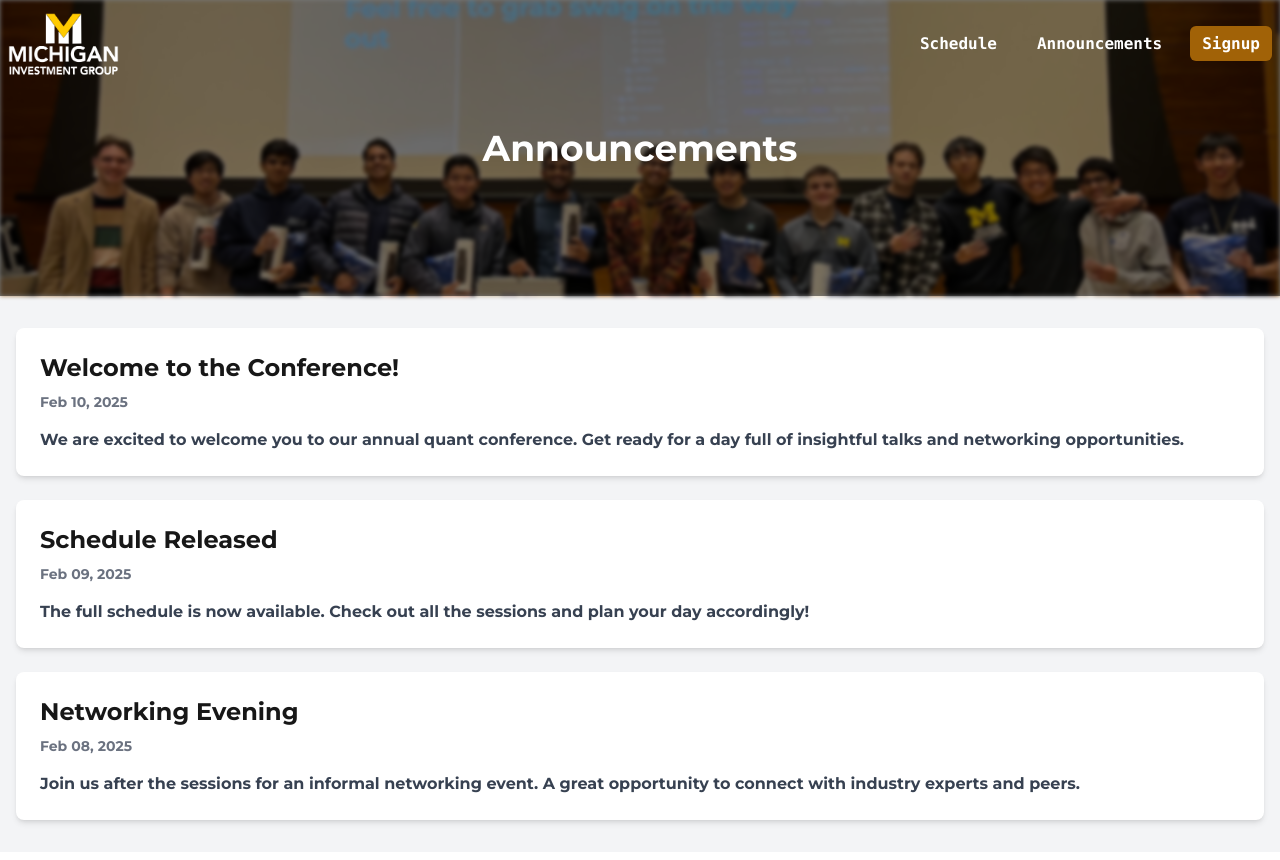
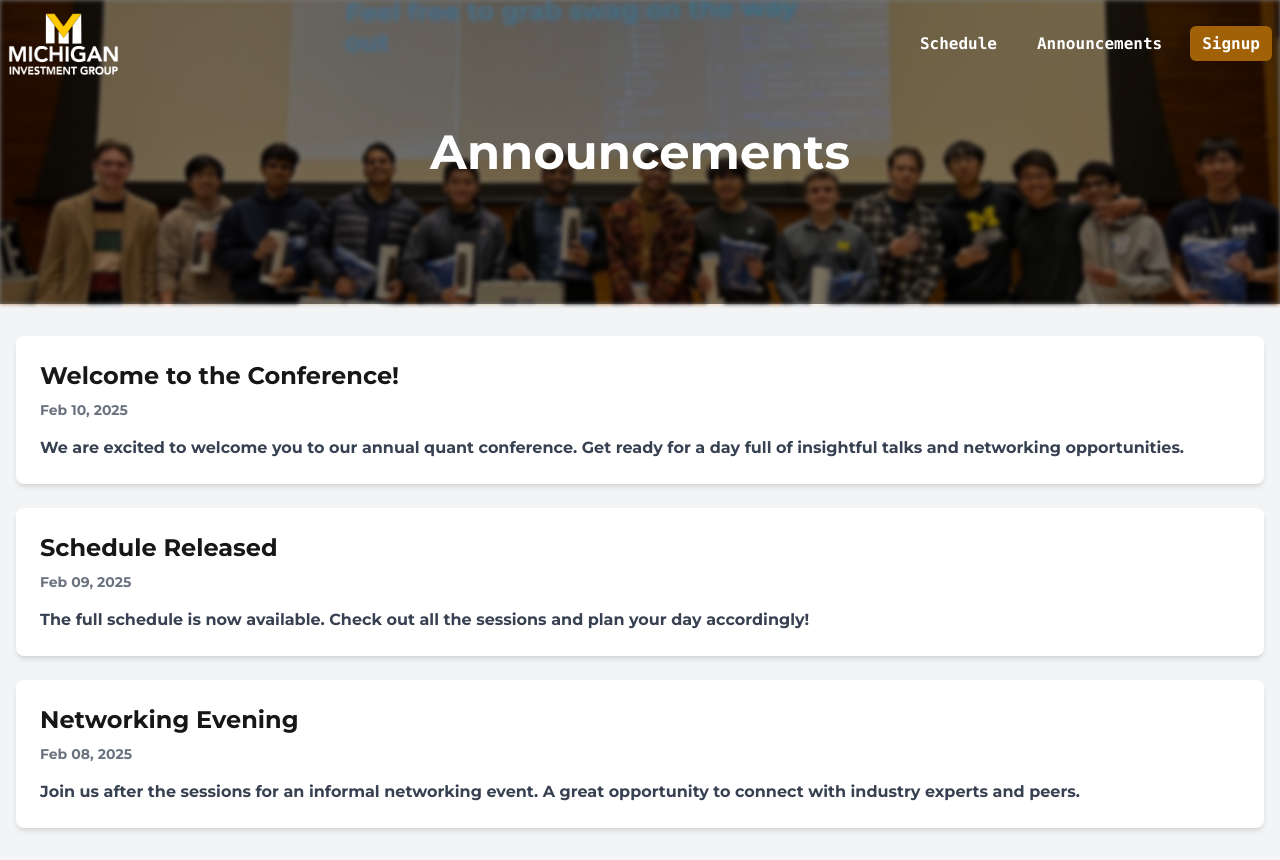
Before and after one commit to AryamanGoenka0910/MIGCONF25, a Next.js app: page /announcements in a window 1280 px wide. Built offline with nearby package versions, Linux system fonts and the light colour scheme.

Commit message:
fixing z cord positioning

```diff
--- a/app/announcements/page.tsx
+++ b/app/announcements/page.tsx
@@ -11,7 +11,7 @@
       <div className="relative w-full flex flex-col items-center justify-center h-max p-32">
         <div className="absolute inset-0 w-full h-full bg-[url('/IMG_6198.jpg')] bg-cover bg-center blur-[2px] "></div>
         <div className="absolute inset-0 bg-black bg-opacity-50 h-full"></div>
-        <h1 className="relative z-10 text-4xl font-montserrat font-bold text-center text-white">
+        <h1 className="relative z-7 text-4xl lg:text-5xl font-montserrat font-bold text-center text-white">
           Announcements
         </h1>
       </div>
```
